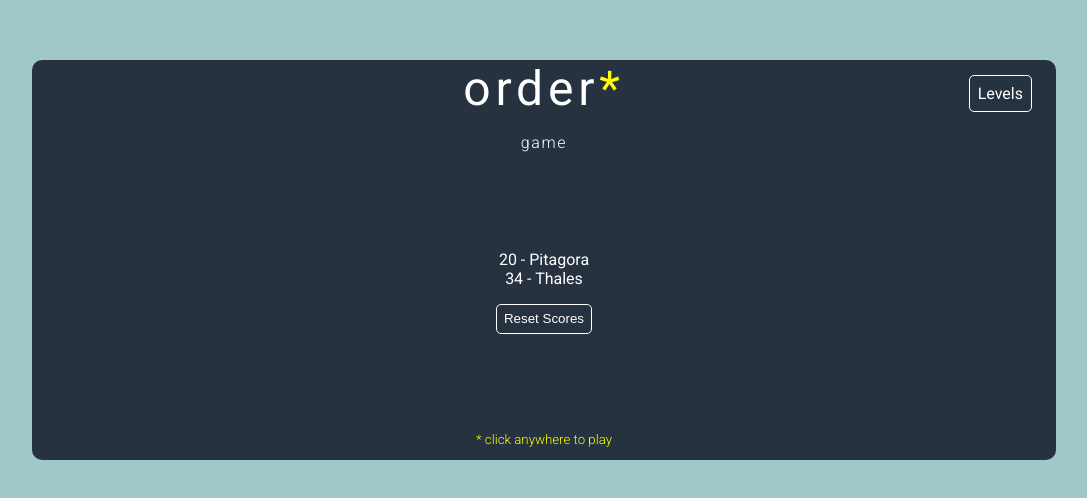
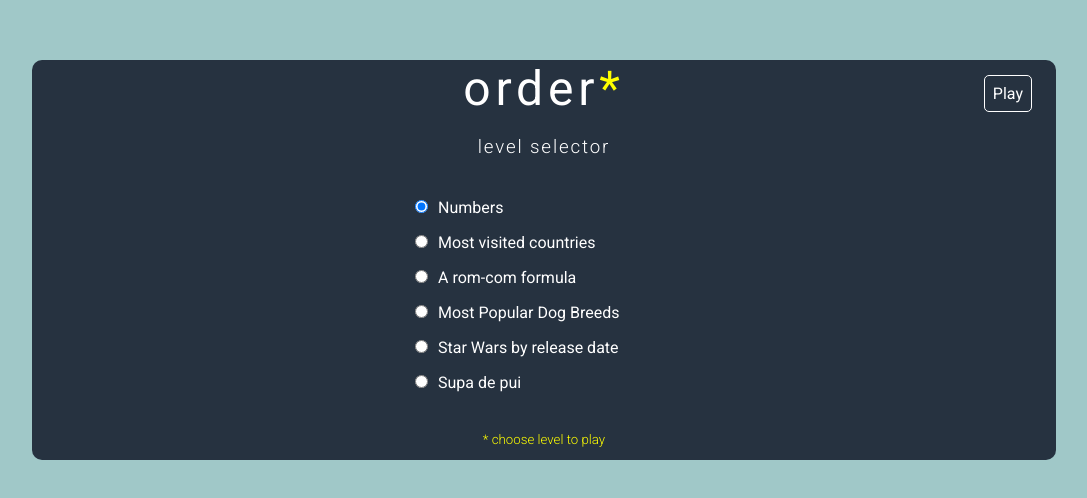
Before and after one commit to Marianissimus/ordergame, a Vue app: page /#/ in a window 1280 px wide. Shown: the part 140-638 px from the top of the page, without its empty margins (96-1183 px from the left). Built offline with nearby package versions, Linux system fonts and the light colour scheme.

Commit message:
minor update: first screen, level title
make first screen level selector; each level shows level title

```diff
--- a/src/App.vue
+++ b/src/App.vue
@@ -5,7 +5,6 @@
 </template>
 
 <script>
-import store from '@/store';
 
 export default {
   data() {
@@ -14,15 +13,11 @@ export default {
     };
   },
   created() {
-    store.commit('setFirstScreen', true);
+    this.$store.commit('setScreen', 'levels');
+    // store.commit('setFirstScreen', true);
   },
   beforeCreate() {
     this.$store.commit('initialiseStore');
-  },
-  computed: {
-    localNumScores() {
-      return store.state.levels.find(el => el.level === 'numbers').scores;
-    },
   },
 };
 </script>
@@ -33,7 +28,7 @@ $gameBckColor: #263240;
 $appBckColor: #a0c8c8;
 $notifyColor: #ffff01;
 $white: #FFF;
-$gameBorderRadius: 10px; // TO DO: ask confirmation from designer
+$gameBorderRadius: 10px;
 
 *, body, html{
   //small css reset
--- a/src/components/ScoreScreen.vue
+++ b/src/components/ScoreScreen.vue
@@ -5,7 +5,7 @@
       <span v-if="!score.name"  @click.stop="stopTheEvent">
         {{ score.value }} -
         <input v-focus
-        onblur="this.focus()" autofocus
+        autofocus onblur="this.focus()"
         type="text" ref="saveInput" v-model="saveName"
         @keyup.enter="save(index)"
         />
@@ -63,13 +63,14 @@ export default {
     },
     resetScores() {
       store.commit('resetScore');
+      store.commit('setScreen', 'levels');
     },
     save(index) {
       if (!this.saveName) {
         store.commit('setMessage', 'no empty names, please!');
         return false;
       }
-      store.commit('setMessage', 'Score saved. Change level or play again');
+      store.commit('setMessage', 'Score saved. Click to play again or change level');
       this.scores[index].name = this.saveName;
       this.saved = true;
       store.commit('setScoreMode', 'start');
@@ -122,6 +123,13 @@ input[type="text"] {
   border: none;
   padding: 1em;
 }
+@-moz-document url-prefix() {
+  input[type="text"] {
+    margin-top: 5px;
+    margin-bottom: 5px;
+    outline: 1px solid yellow;
+  }
+}
 button {
   border: 1px solid white;
   border-radius: 5px;
--- a/src/views/Home.vue
+++ b/src/views/Home.vue
@@ -3,11 +3,12 @@
     <div id="nav">
       <a @click="gotoLevels" v-if="screen === 'scores' && scoremode ==='start'"
       style="cursor: pointer">Levels</a>
-      <a @click="goToScores" v-if="screen === 'levels'" style="cursor: pointer">Back</a>
+      <a @click="goToScores" v-if="screen === 'levels'" style="cursor: pointer">Play</a>
     </div>
     <div class="title">
       <h1 class="logo">order<span class="asterisk">*</span></h1>
-      <h4 class="subtitle">{{ subtitle }}</h4>
+      <h4 class="subtitle" v-if="screen === 'game'">Level: {{ level }} </h4>
+      <h3 class="subtitle">{{ subtitle }}</h3>
     </div>
     <!-- not the best pattern, but i shouldn't use routes just for this-->
     <ScoreScreen v-if="screen === 'scores'"/>
```
